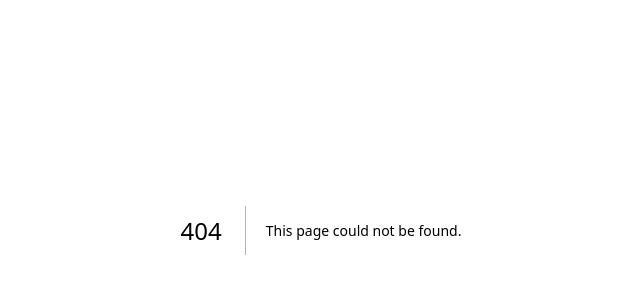
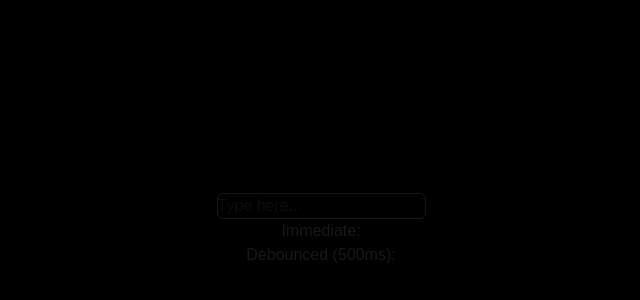
Before and after one commit to tonysoni-dotcom/portfolio, a Next.js app: page /debounce in a window 1280 px wide. Before the commit this address had no page. Shown: the part 170-470 px from the top of the page, without its empty margins (319-959 px from the left). Built offline with nearby package versions, Linux system fonts and the light colour scheme.

Commit message:
implemented debounce

```diff
--- /dev/null
+++ b/app/debounce/page.tsx
@@ -0,0 +1,34 @@
+"use client"
+
+import { useEffect, useRef, useState } from "react"
+
+export default function Debounce() {
+    const [input, setInput] = useState<string>("")
+    const debouncedInput = useDebounce(input, 500);
+    return (
+        <main className="min-h-screen bg-black flex justify-center items-center flex-col">
+            <input
+                value={input}
+                onChange={e => setInput(e.target.value)}
+                placeholder="Type here..."
+                className="border-1 rounded-md"
+            />
+            <p>Immediate: {input}</p>
+            <p>Debounced (500ms): {debouncedInput}</p>
+        </main>
+    )
+}
+
+function useDebounce<T>(input :T, delay: number): T {
+    const [updatedValue, setUpdatedValue] = useState<T>(input);
+    useEffect(() => {
+        const timer = setTimeout(() => {
+            setUpdatedValue(input);
+        }, delay);
+
+        return () => {
+            clearTimeout(timer)
+        }
+    }, [input, delay])
+    return updatedValue;
+}
```
